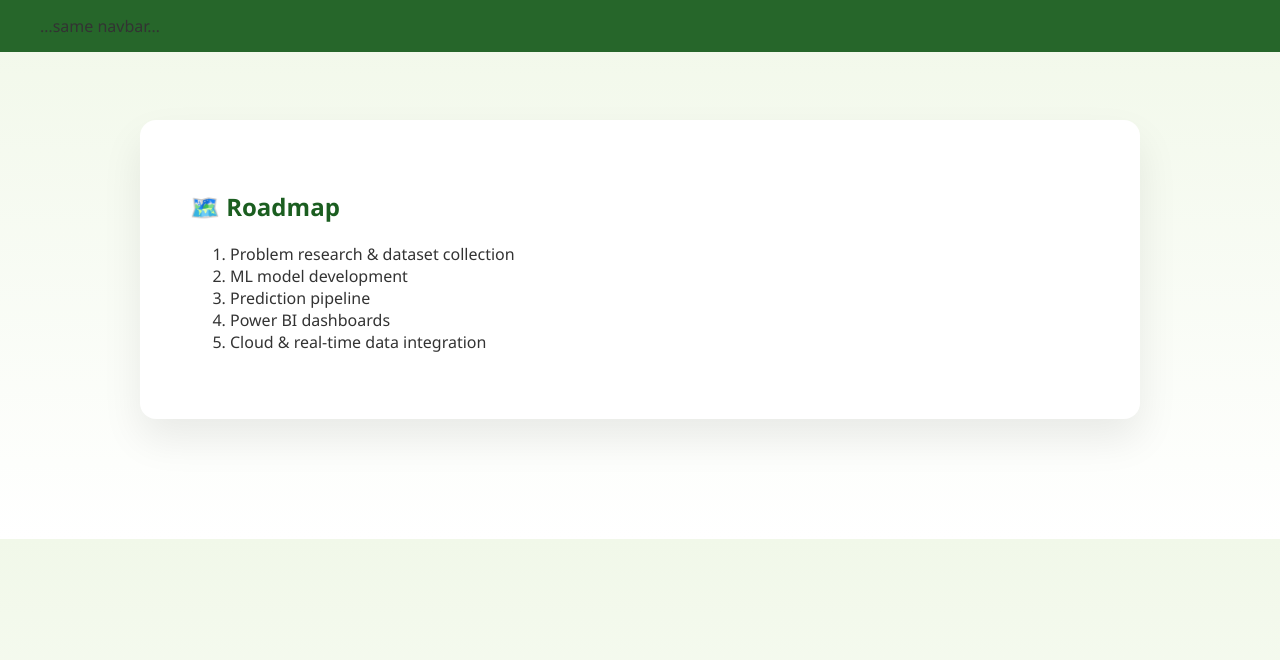
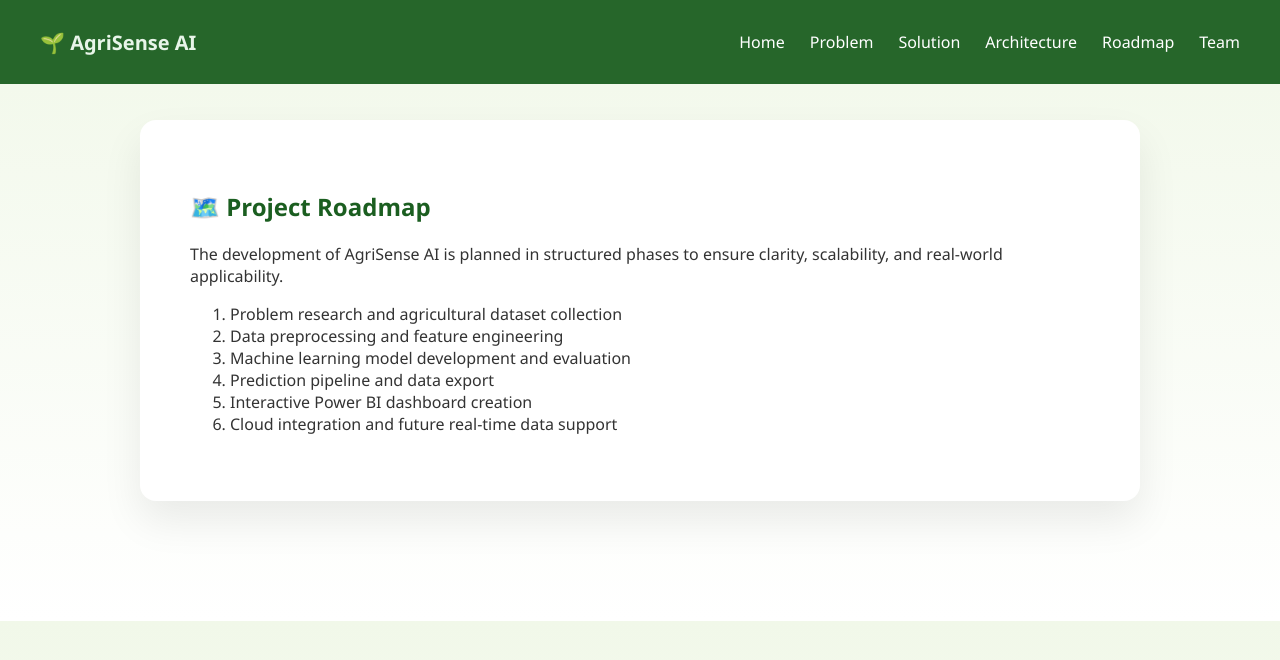
Before and after one commit to AmanMalik06/AgriSense-AI, a plain HTML site: page roadmap.html in a window 1280 px wide. Drawn offline with Linux system fonts and the light colour scheme.

Commit message:
Complete multi-page content structure

```diff
--- a/roadmap.html
+++ b/roadmap.html
@@ -7,16 +7,35 @@
 </head>
 <body>
 
-<nav>…same navbar…</nav>
+<!-- NAVBAR -->
+<nav>
+  <div class="logo">🌱 AgriSense AI</div>
+  <ul>
+    <li><a href="index.html">Home</a></li>
+    <li><a href="problem.html">Problem</a></li>
+    <li><a href="solution.html">Solution</a></li>
+    <li><a href="architecture.html">Architecture</a></li>
+    <li><a href="roadmap.html">Roadmap</a></li>
+    <li><a href="team.html">Team</a></li>
+  </ul>
+</nav>
 
+<!-- PAGE CONTENT -->
 <section class="section reveal">
-  <h2>🗺️ Roadmap</h2>
-  <ol>
-    <li>Problem research & dataset collection</li>
-    <li>ML model development</li>
-    <li>Prediction pipeline</li>
-    <li>Power BI dashboards</li>
-    <li>Cloud & real-time data integration</li>
+  <h2>🗺️ Project Roadmap</h2>
+
+  <p>
+    The development of AgriSense AI is planned in structured phases to
+    ensure clarity, scalability, and real-world applicability.
+  </p>
+
+  <ol class="roadmap-list">
+    <li>Problem research and agricultural dataset collection</li>
+    <li>Data preprocessing and feature engineering</li>
+    <li>Machine learning model development and evaluation</li>
+    <li>Prediction pipeline and data export</li>
+    <li>Interactive Power BI dashboard creation</li>
+    <li>Cloud integration and future real-time data support</li>
   </ol>
 </section>
 
```
